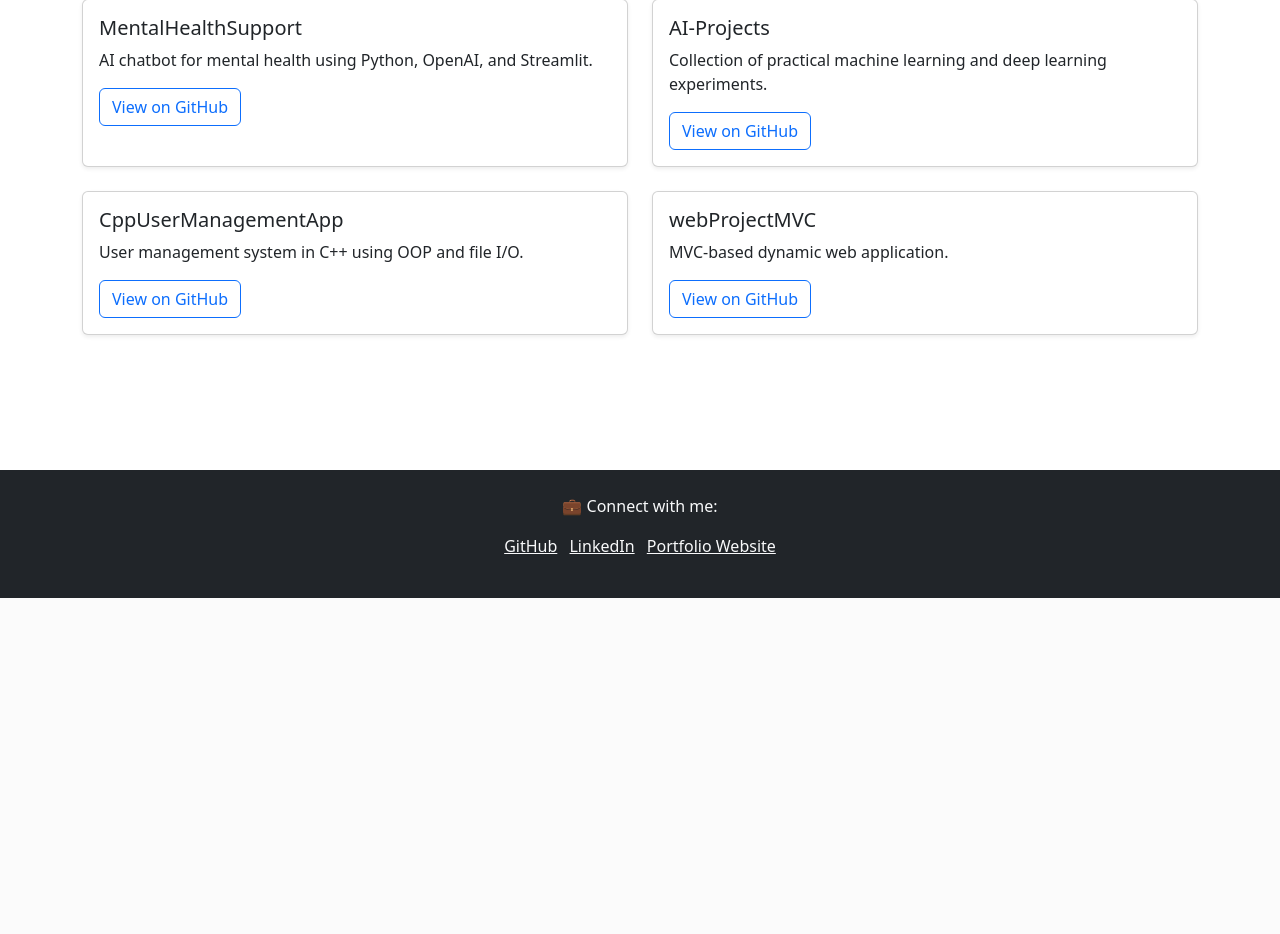
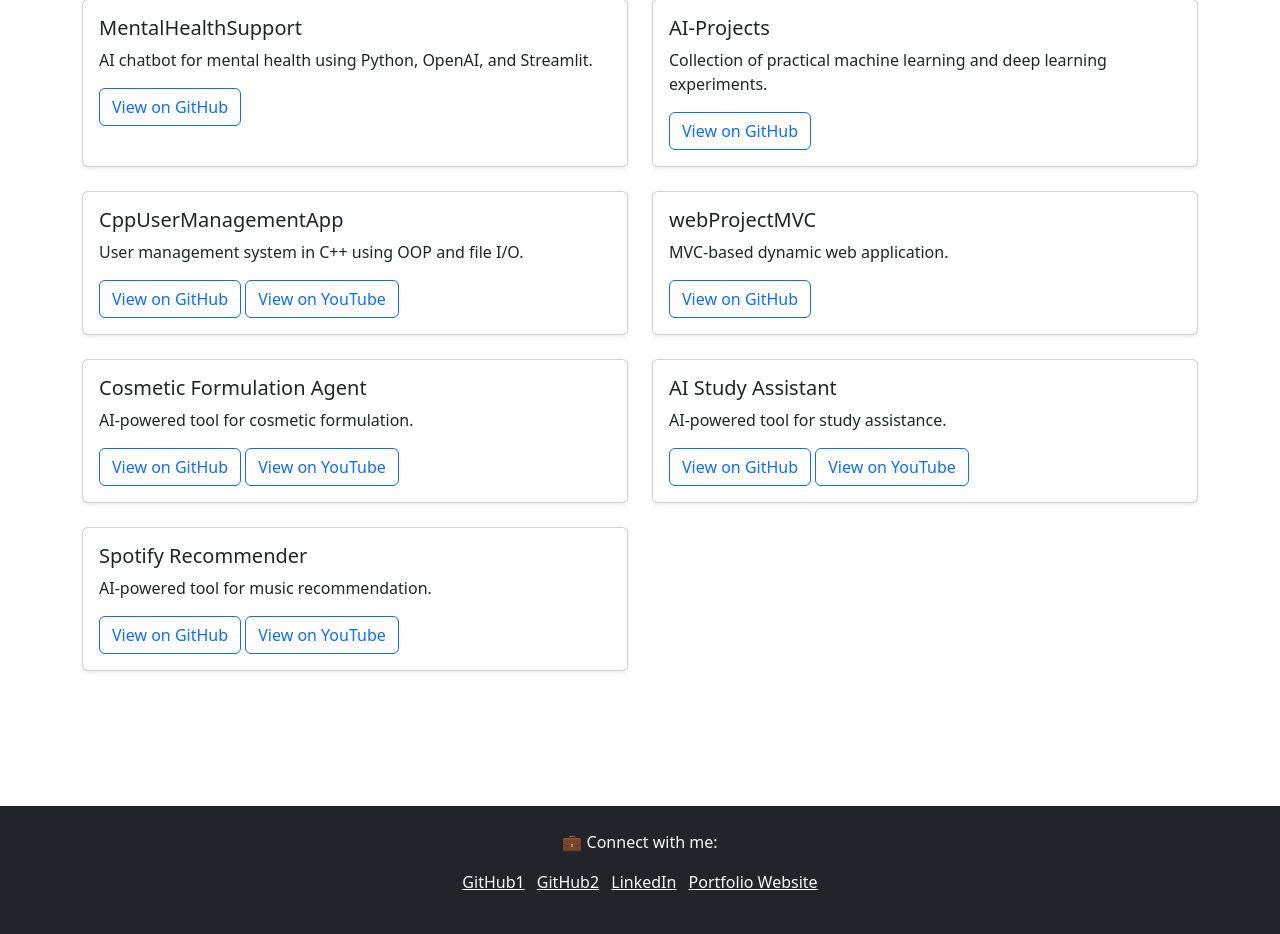
Before and after one commit to bechir2003/portfolio-site, a Django app: page /projects/ in a window 1280 px wide. Shown: the part 203-1137 px from the top of the page. Before the commit the page ends 801 px from the top, so only its background shows below. Run offline with Django 5.2, Linux system fonts and the light colour scheme.

Commit message:
fix mail and add some projects

```diff
--- a/portfolio/templates/portfolio/base.html
+++ b/portfolio/templates/portfolio/base.html
@@ -45,7 +45,8 @@
 <footer class="bg-dark text-light text-center py-4 mt-5">
   <p>💼 Connect with me:</p>
   <ul class="list-inline">
-    <li class="list-inline-item"><a href="https://github.com/bechir2003" class="text-light">GitHub</a></li>
+    <li class="list-inline-item"><a href="https://github.com/bechir2003" class="text-light">GitHub1</a></li>
+    <li class="list-inline-item"><a href="https://github.com/bmejri988-spec" class="text-light">GitHub2</a></li>
     <li class="list-inline-item"><a href="https://www.linkedin.com/in/bechiirmejrii/" class="text-light">LinkedIn</a></li>
     <li class="list-inline-item"><a href="#" class="text-light">Portfolio Website</a></li>
   </ul>
--- a/portfolio/templates/portfolio/contact.html
+++ b/portfolio/templates/portfolio/contact.html
@@ -7,8 +7,9 @@
 <div class="animate-fadein">
   <p>You can reach out to me through the platforms below:</p>
   <ul class="list-unstyled">
-    <li><strong>Email:</strong> <a href="mailto:your.email@example.com">your.email@example.com</a></li>
-    <li><strong>GitHub:</strong> <a href="https://github.com/bechir2003" target="_blank">github.com/bechir2003</a></li>
+    <li><strong>Email:</strong> <a href="mailto:bechir.mejri@esprit.tn">bechir.mejri@esprit.tn</a></li>
+    <li><strong>GitHub1:</strong> <a href="https://github.com/bechir2003" target="_blank">github.com/bechir2003</a></li>
+    <li><strong>GitHub2:</strong> <a href="https://github.com/bmejri988-spec" target="_blank">github.com/bmejri988-spec</a></li>
     <li><strong>LinkedIn:</strong> <a href="https://www.linkedin.com/in/bechiirmejrii/" target="_blank">linkedin.com/in/bechiirmejrii</a></li>
   </ul>
 </div>
--- a/portfolio/templates/portfolio/projects.html
+++ b/portfolio/templates/portfolio/projects.html
@@ -31,6 +31,7 @@
         <h5 class="card-title">CppUserManagementApp</h5>
         <p class="card-text">User management system in C++ using OOP and file I/O.</p>
         <a href="https://github.com/bechir2003/portfolio-v2/tree/main/CppUserManagementApp" class="btn btn-outline-primary" target="_blank">View on GitHub</a>
+        <a href="https://www.youtube.com/watch?v=NNC6No4ujqk" class="btn btn-outline-primary" target="_blank">View on YouTube</a>
       </div>
     </div>
   </div>
@@ -44,5 +45,38 @@
       </div>
     </div>
   </div>
+
+  <div class="col-md-6">
+    <div class="card h-100 shadow-sm animate-fadein">
+      <div class="card-body">
+        <h5 class="card-title">Cosmetic Formulation Agent</h5>
+        <p class="card-text">AI-powered tool for cosmetic formulation.</p>
+        <a href="https://github.com/bmejri988-spec/cosmetic-formulation-agent" class="btn btn-outline-primary" target="_blank">View on GitHub</a>
+        <a href="https://youtu.be/_dL95Wyrmq8Q" class="btn btn-outline-primary" target="_blank">View on YouTube</a>
+      </div>
+    </div>
+  </div>
+
+  <div class="col-md-6">
+    <div class="card h-100 shadow-sm animate-fadein">
+      <div class="card-body">
+        <h5 class="card-title">AI Study Assistant</h5>
+        <p class="card-text">AI-powered tool for study assistance.</p>
+        <a href="https://github.com/bmejri988-spec/ai-study-assistant" class="btn btn-outline-primary" target="_blank">View on GitHub</a>
+        <a href="https://youtu.be/cJtmUymxM2k" class="btn btn-outline-primary" target="_blank">View on YouTube</a>
+      </div>
+    </div>
+  </div>
+
+  <div class="col-md-6">
+    <div class="card h-100 shadow-sm animate-fadein">
+      <div class="card-body">
+        <h5 class="card-title">Spotify Recommender</h5>
+        <p class="card-text">AI-powered tool for music recommendation.</p>
+        <a href="https://github.com/bmejri988-spec/spotify-recommender" class="btn btn-outline-primary" target="_blank">View on GitHub</a>
+        <a href="https://youtu.be/TQV3Zx8sSlc" class="btn btn-outline-primary" target="_blank">View on YouTube</a>
+      </div>
+    </div>
+  </div>
 </div>
 {% endblock %}
--- a/requirements.txt.txt
+++ /dev/null
@@ -1 +0,0 @@
-django
```
Also changed, not shown: pyproject.toml (added, +9 -0 lines), README.md (added), 3 other files.
